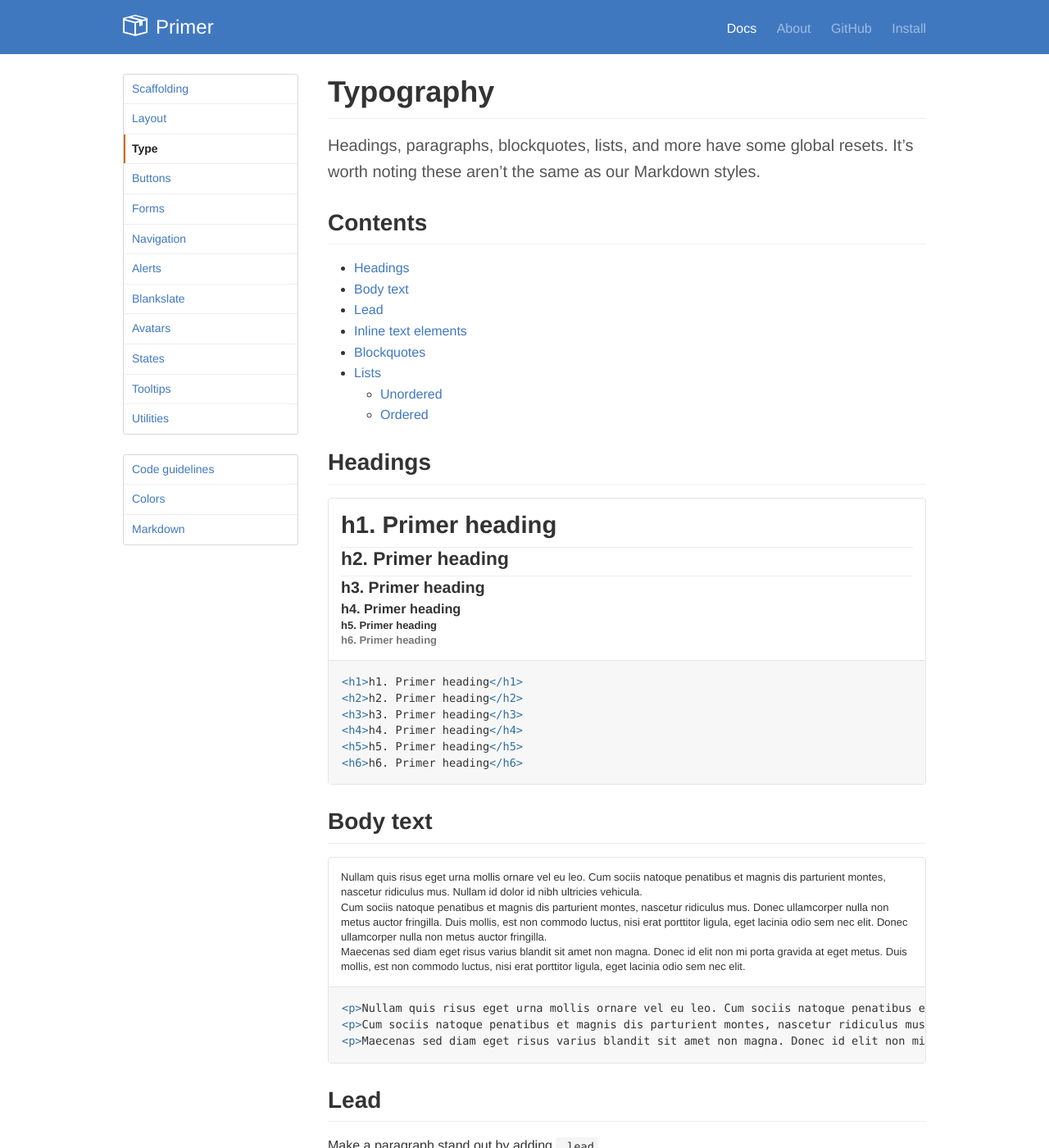
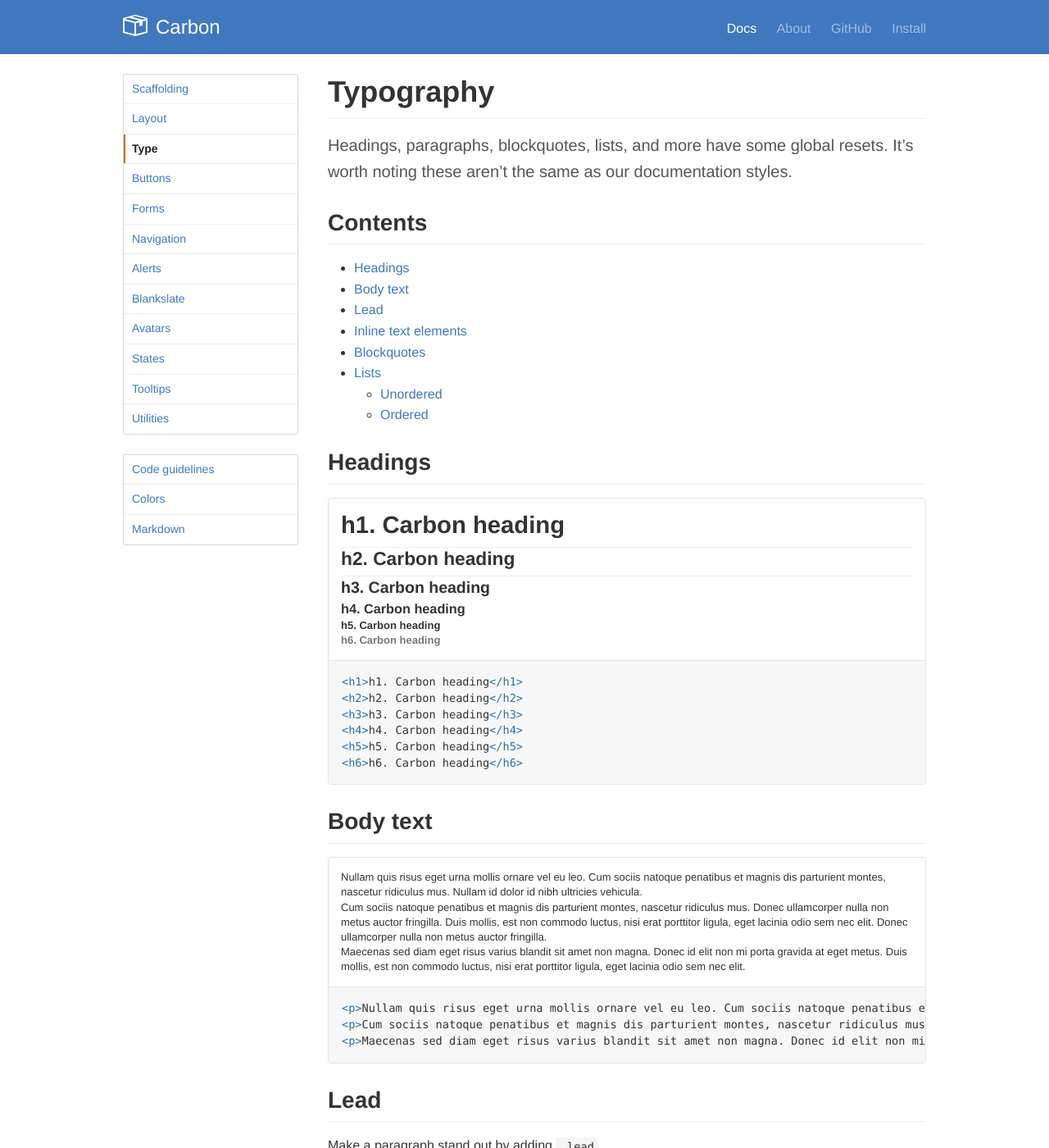
Before and after one commit to l1f7/simplexmobility-styleguide, a Jekyll site: the page built from docs/type.md, in a window 1280 px wide and 1400 px high. Shown: the whole window at 82% size. Built offline with Jekyll 4.4.1, drawn with Linux system fonts in a browser that asks for light colours; some of the changed text lies outside the part shown.

Commit message:
Update some references to Primer

```diff
--- a/docs/_layouts/default.html
+++ b/docs/_layouts/default.html
@@ -10,7 +10,7 @@
     <meta name="author" content="">
 
     <title>
-      {{ page.title }} &middot; Primer
+      {{ page.title }} &middot; Carbon
     </title>
 
     <link rel="stylesheet" href="{{ site.baseurl }}/docs.css">
@@ -25,7 +25,7 @@
       <div class="container">
         <a href="{{ site.baseurl }}/" class="masthead-logo">
           <span class="mega-octicon octicon-package"></span>
-          Primer
+          Carbon
         </a>
 
         <nav class="masthead-nav">
@@ -40,8 +40,8 @@
     {% if page.title == "Home" %}
       <div class="jumbotron">
         <div class="container">
-          <h1>Primer</h1>
-          <p>The CSS toolkit and guidelines that power GitHub.</p>
+          <h1>Carbon</h1>
+          <p>The CSS toolkit and guidelines that power argon.simplexmobility.com.</p>
 
           <a href="{{ site.baseurl }}/scaffolding/" class="btn btn-reverse">
             Read the docs
@@ -51,15 +51,11 @@
 
       <div class="container about-that">
         <div class="columns">
-          <div class="one-third column">
-            <h2>Made at GitHub</h2>
-            <p>Primer is the basecoat of GitHub, made by nerds just like you who share a passion for HTML and CSS.</p>
-          </div>
-          <div class="one-third column">
-            <h2>Open source</h2>
+          <div class="one-half column">
+            <h2>Open-source</h2>
             <p>Available for use under the MIT license and built with open source projects like SCSS, Jekyll, Grunt, and more.</p>
           </div>
-          <div class="one-third column">
+          <div class="one-half column">
             <h2>Build tools</h2>
             <p>Includes a small Gruntfile for compiling our SCSS, Autoprefixer for vendor prefixes, and Parker for CSS stats.</p>
           </div>
--- a/docs/type.md
+++ b/docs/type.md
@@ -3,7 +3,7 @@ layout: page
 title: Typography
 ---
 
-Headings, paragraphs, blockquotes, lists, and more have some global resets. It's worth noting these aren't the same as our Markdown styles.
+Headings, paragraphs, blockquotes, lists, and more have some global resets. It's worth noting these aren't the same as our documentation styles.
 
 ## Contents
 
@@ -13,12 +13,12 @@ Headings, paragraphs, blockquotes, lists, and more have some global resets. It's
 ## Headings
 
 {% example html %}
-<h1>h1. Primer heading</h1>
-<h2>h2. Primer heading</h2>
-<h3>h3. Primer heading</h3>
-<h4>h4. Primer heading</h4>
-<h5>h5. Primer heading</h5>
-<h6>h6. Primer heading</h6>
+<h1>h1. Carbon heading</h1>
+<h2>h2. Carbon heading</h2>
+<h3>h3. Carbon heading</h3>
+<h4>h4. Carbon heading</h4>
+<h5>h5. Carbon heading</h5>
+<h6>h6. Carbon heading</h6>
 {% endexample %}
 
 ## Body text
```
Also changed, not shown: other parts of docs/_layouts/default.html (+2 -2 lines).
